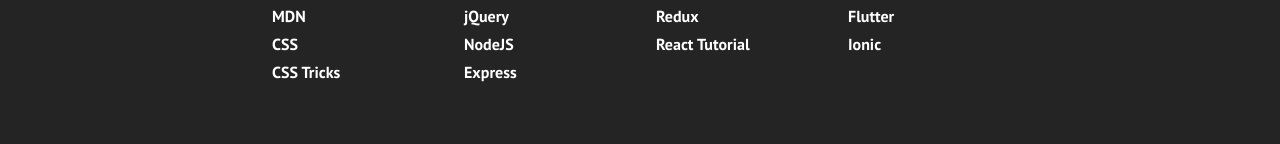
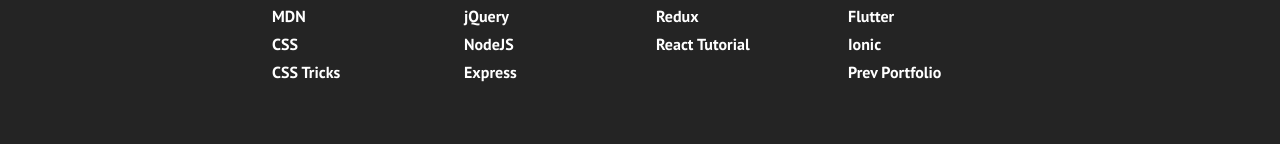
Before and after one commit to neolee-nscc-0435748/neo-portfolio-2021, a React (Create React App) app: page / in a window 1280 px wide. Shown: the part 1289-1433 px from the top of the page. Built offline with nearby package versions, Linux system fonts and the light colour scheme.

Commit message:
Add Previous Portfolio

```diff
--- a/src/components/Footer.jsx
+++ b/src/components/Footer.jsx
@@ -107,6 +107,14 @@
             <a href="https://ionicframework.com/" target="_blank" aria-label="Ionic" rel="noreferrer">
               Ionic
             </a>
+            <a
+              href="https://neolee-0435748.github.io/"
+              target="_blank"
+              aria-label="Previous Portfolio"
+              rel="noreferrer"
+            >
+              Prev Portfolio
+            </a>
           </div>
         </div>
       </div>
```
